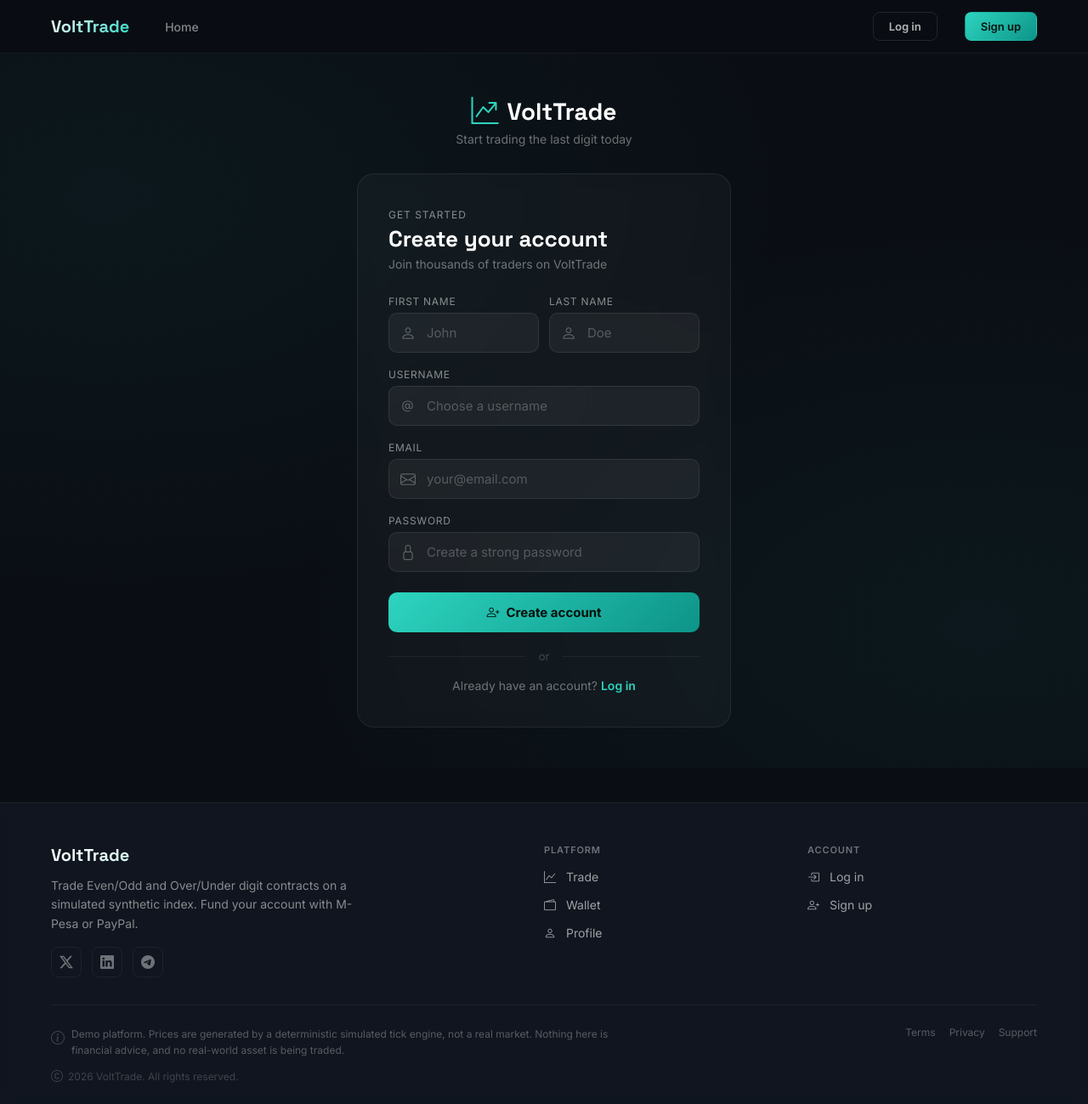
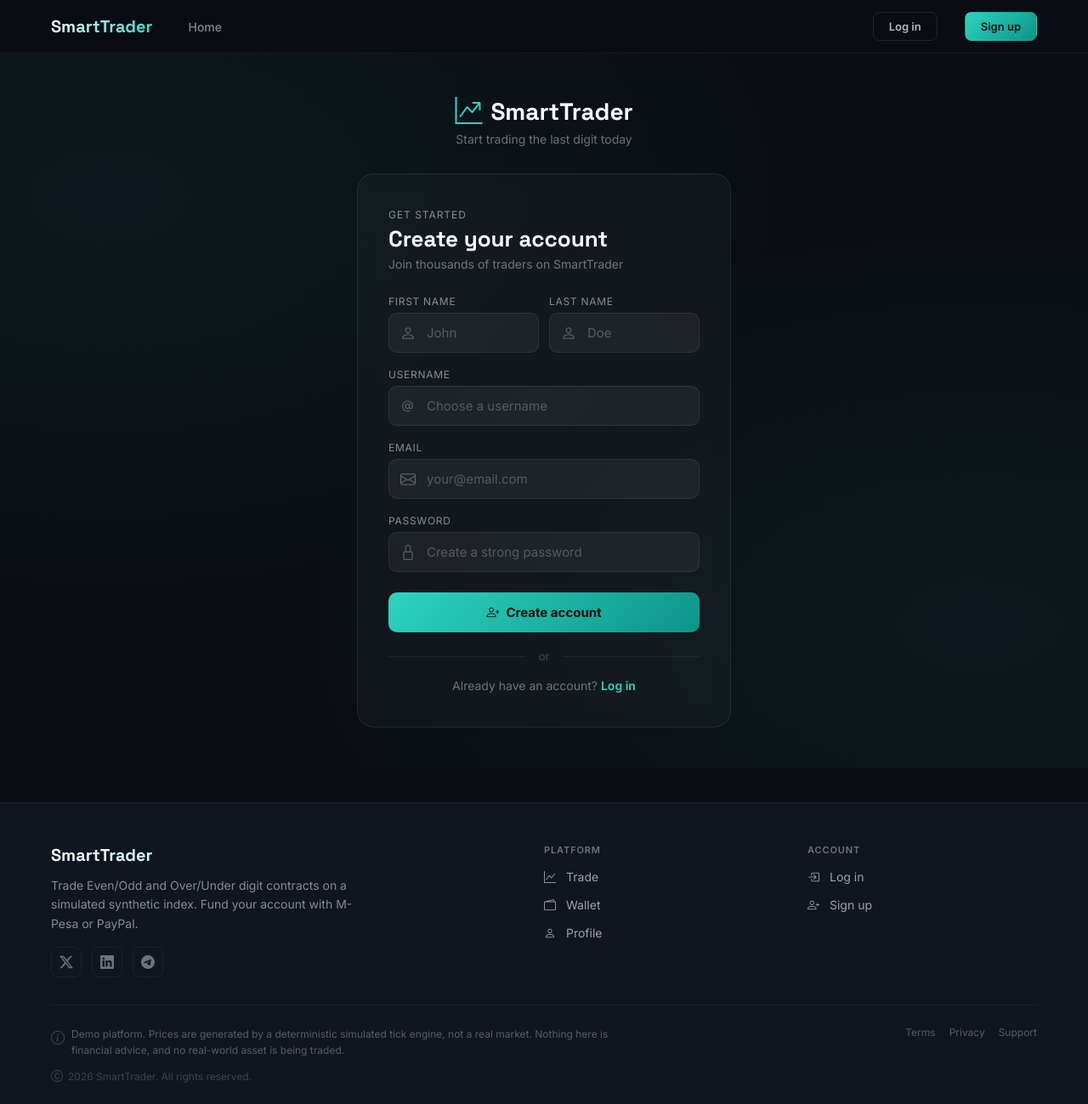
Before and after one commit to steve-ongera/deriv, a React (Vite) app in the folder frontend/: page /register in a window 1280 px wide. Shown: the whole page at 85% size. Built offline with nearby package versions, Linux system fonts and the light colour scheme; no server answers.

Commit message:
made updates

```diff
--- a/frontend/src/components/Footer.jsx
+++ b/frontend/src/components/Footer.jsx
@@ -9,7 +9,7 @@ export default function Footer() {
       <div className="ft-inner">
         <div className="ft-top">
           <div className="ft-brand-col">
-            <span className="ft-brand">VoltTrade</span>
+            <span className="ft-brand">SmartTrader</span>
             <p className="ft-tagline">
               Trade Even/Odd and Over/Under digit contracts on a simulated synthetic index.
               Fund your account with M-Pesa or PayPal.
@@ -65,7 +65,7 @@ export default function Footer() {
             </div>
           </div>
           <p className="ft-copyright">
-            <i className="bi bi-c-circle"></i> {year} VoltTrade. All rights reserved.
+            <i className="bi bi-c-circle"></i> {year} SmartTrader. All rights reserved.
           </p>
         </div>
       </div>
--- a/frontend/src/components/Navbar.jsx
+++ b/frontend/src/components/Navbar.jsx
@@ -75,7 +75,7 @@ export default function Navbar() {
           </button>
 
           <Link to="/" className="nb-brand">
-            VoltTrade
+            SmartTrader
           </Link>
 
           <nav className="nb-nav">
@@ -146,7 +146,7 @@ export default function Navbar() {
       <aside className={`nb-sidebar ${sidebarOpen ? "nb-sidebar--open" : ""}`}>
         <div className="nb-sidebar-header">
           <Link to="/" className="nb-sidebar-brand" onClick={closeSidebar}>
-            VoltTrade
+            SmartTrader
           </Link>
           <button className="nb-sidebar-close" onClick={closeSidebar}>
             <i className="bi bi-x-lg"></i>
--- a/frontend/src/pages/HomePage.jsx
+++ b/frontend/src/pages/HomePage.jsx
@@ -250,7 +250,7 @@ export default function HomePage() {
               Trade the <span className="hp-headline-accent">last digit</span>,<br />every second.
             </h1>
             <p className="hp-subhead">
-              VoltTrade runs a live simulated price feed you can trade on with short, fixed-duration
+              SmartTrader runs a live simulated price feed you can trade on with short, fixed-duration
               digit contracts — Even/Odd and Over/Under. Fund your account with M-Pesa or PayPal and
               place your first trade in under a minute.
             </p>
--- a/frontend/src/pages/LoginPage.jsx
+++ b/frontend/src/pages/LoginPage.jsx
@@ -34,7 +34,7 @@ export default function LoginPage() {
         <div className="auth-brand">
           <div className="auth-logo">
             <i className="bi bi-graph-up-arrow"></i>
-            <span>VoltTrade</span>
+            <span>SmartTrader</span>
           </div>
           <p className="auth-brand-tagline">Trade the last digit, every second</p>
         </div>
--- a/frontend/src/pages/RegisterPage.jsx
+++ b/frontend/src/pages/RegisterPage.jsx
@@ -41,7 +41,7 @@ export default function RegisterPage() {
         <div className="auth-brand">
           <div className="auth-logo">
             <i className="bi bi-graph-up-arrow"></i>
-            <span>VoltTrade</span>
+            <span>SmartTrader</span>
           </div>
           <p className="auth-brand-tagline">Start trading the last digit today</p>
         </div>
@@ -50,7 +50,7 @@ export default function RegisterPage() {
           <div className="auth-header">
             <span className="auth-eyebrow">Get started</span>
             <h1 className="auth-title">Create your account</h1>
-            <p className="auth-subtitle">Join thousands of traders on VoltTrade</p>
+            <p className="auth-subtitle">Join thousands of traders on SmartTrader</p>
           </div>
 
           <div className="auth-row">
--- a/frontend/src/pages/TradePage.jsx
+++ b/frontend/src/pages/TradePage.jsx
@@ -146,7 +146,7 @@ export default function TradePage() {
                   <i className="bi bi-check-circle-fill"></i> Trade Won!
                 </div>
                 <div className="tp-flash-detail">
-                  <i className="bi bi-currency-dollar"></i> +{formatMoney(flash.profit)}
+                  <i className="bi bi-currency-dollar"></i> {formatMoney(flash.profit)}
                 </div>
                 <div className="tp-flash-sub">
                   <span><i className="bi bi-tag"></i> {flash.prediction}</span>
@@ -241,7 +241,7 @@ export default function TradePage() {
                 {ticks.length > 1 && (
                   <>
                     {Number(ticks[ticks.length - 1].price) > Number(ticks[ticks.length - 2].price) ? (
-                      <span className="tp-change-up"><i className="bi bi-arrow-up"></i> +{formatMoney(Number(ticks[ticks.length - 1].price) - Number(ticks[ticks.length - 2].price))}</span>
+                      <span className="tp-change-up"><i className="bi bi-arrow-up"></i> {formatMoney(Number(ticks[ticks.length - 1].price) - Number(ticks[ticks.length - 2].price))}</span>
                     ) : (
                       <span className="tp-change-down"><i className="bi bi-arrow-down"></i> {formatMoney(Number(ticks[ticks.length - 1].price) - Number(ticks[ticks.length - 2].price))}</span>
                     )}
```
